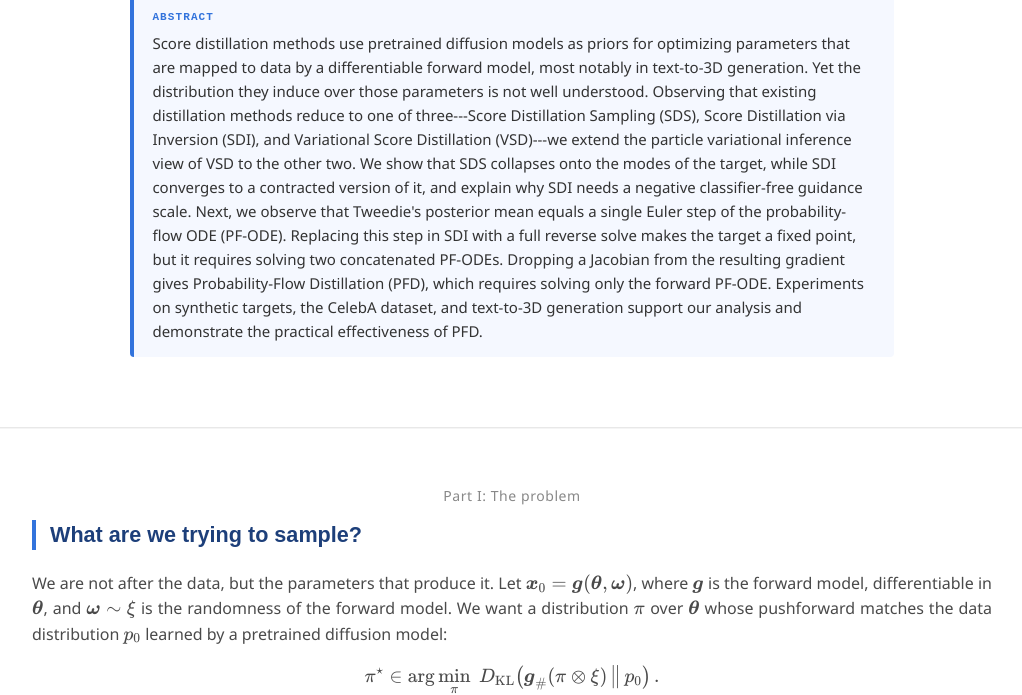
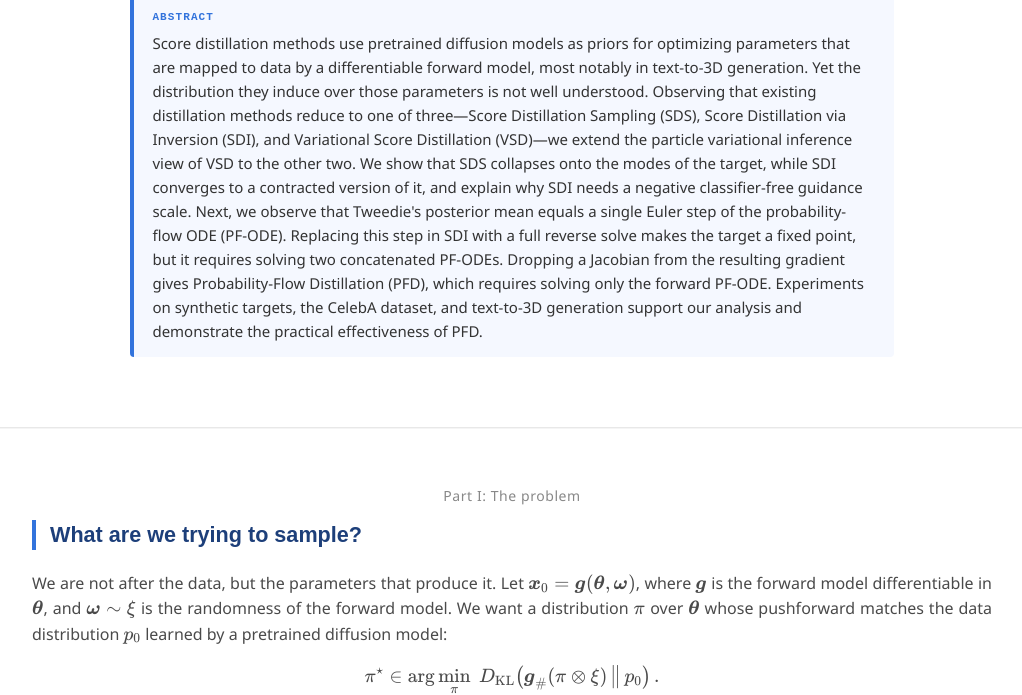
Before and after one commit to rrohithiam/rrohithiam.github.io, a Jekyll site: the page projects/pfd/index.html, which Jekyll copies as it is, in a window 1280 px wide and 1400 px high. Shown: the part 525-1220 px from the top of the window, without its empty margins (128-1150 px from the left). Built offline with Jekyll 4.4.1, drawn with Linux system fonts in a browser that asks for light colours; nearby versions of some CDN libraries; some web fonts are replaced; library files that are not in the unit come from our copies; a style sheet for code colours, icons or effects is not loaded.

Commit message:
Few modifications

```diff
--- a/projects/pfd/index.html
+++ b/projects/pfd/index.html
@@ -305,7 +305,7 @@
           <div class="tldr-box">
             <span class="tldr-label">Abstract</span>
             <p style="margin:0; font-size:15px; line-height:1.6; color:#333;">
-              Score distillation methods use pretrained diffusion models as priors for optimizing parameters that are mapped to data by a differentiable forward model, most notably in text-to-3D generation. Yet the distribution they induce over those parameters is not well understood. Observing that existing distillation methods reduce to one of three---Score Distillation Sampling (SDS), Score Distillation via Inversion (SDI), and Variational Score Distillation (VSD)---we extend the particle variational inference view of VSD to the other two. We show that SDS collapses onto the modes of the target, while SDI converges to a contracted version of it, and explain why SDI needs a negative classifier-free guidance scale. Next, we observe that Tweedie's posterior mean equals a single Euler step of the probability-flow ODE (PF-ODE). Replacing this step in SDI with a full reverse solve makes the target a fixed point, but it requires solving two concatenated PF-ODEs. Dropping a Jacobian from the resulting gradient gives Probability-Flow Distillation (PFD), which requires solving only the forward PF-ODE. Experiments on synthetic targets, the CelebA dataset, and text-to-3D generation support our analysis and demonstrate the practical effectiveness of PFD.
+              Score distillation methods use pretrained diffusion models as priors for optimizing parameters that are mapped to data by a differentiable forward model, most notably in text-to-3D generation. Yet the distribution they induce over those parameters is not well understood. Observing that existing distillation methods reduce to one of three—Score Distillation Sampling (SDS), Score Distillation via Inversion (SDI), and Variational Score Distillation (VSD)—we extend the particle variational inference view of VSD to the other two. We show that SDS collapses onto the modes of the target, while SDI converges to a contracted version of it, and explain why SDI needs a negative classifier-free guidance scale. Next, we observe that Tweedie's posterior mean equals a single Euler step of the probability-flow ODE (PF-ODE). Replacing this step in SDI with a full reverse solve makes the target a fixed point, but it requires solving two concatenated PF-ODEs. Dropping a Jacobian from the resulting gradient gives Probability-Flow Distillation (PFD), which requires solving only the forward PF-ODE. Experiments on synthetic targets, the CelebA dataset, and text-to-3D generation support our analysis and demonstrate the practical effectiveness of PFD.
             </p>
           </div>
         </div>
@@ -322,7 +322,7 @@
       <div class="qa">
         <p class="question">What are we trying to sample?</p>
         <p>
-          We are not after the data, but the parameters that produce it. Let \( \bm{x}_0 = \bm{g}(\bm{\theta}, \bm{\omega}) \), where \( \bm{g} \) is the forward model,
+          We are not after the data, but the parameters that produce it. Let \( \bm{x}_0 = \bm{g}(\bm{\theta}, \bm{\omega}) \), where \( \bm{g} \) is the forward model
           differentiable in \( \bm{\theta} \), and \( \bm{\omega} \sim \xi \) is the randomness of the
           forward model. We want a distribution \( \pi \) over \( \bm{\theta} \) whose pushforward matches the
           data distribution \( p_0 \) learned by a pretrained diffusion model:
```
